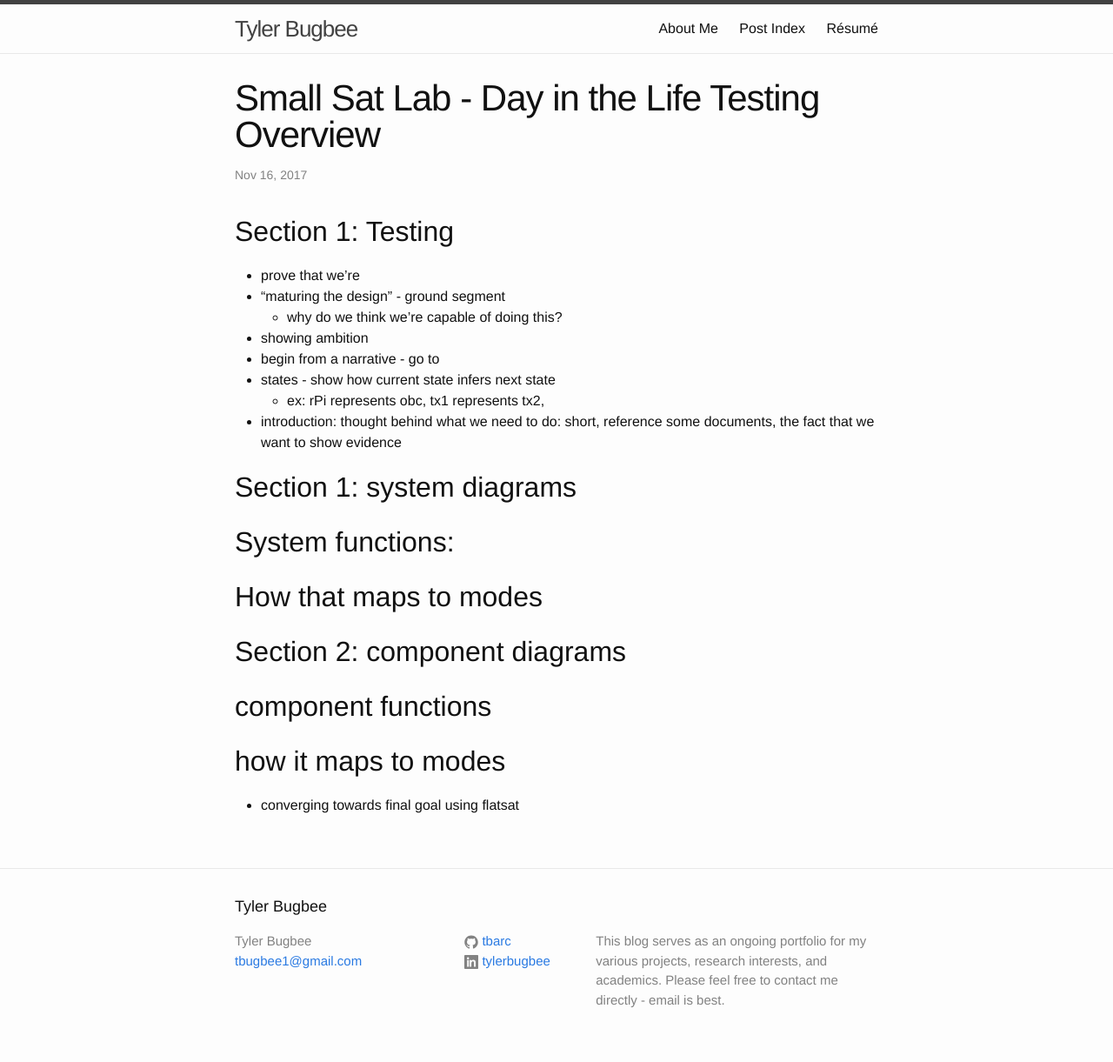
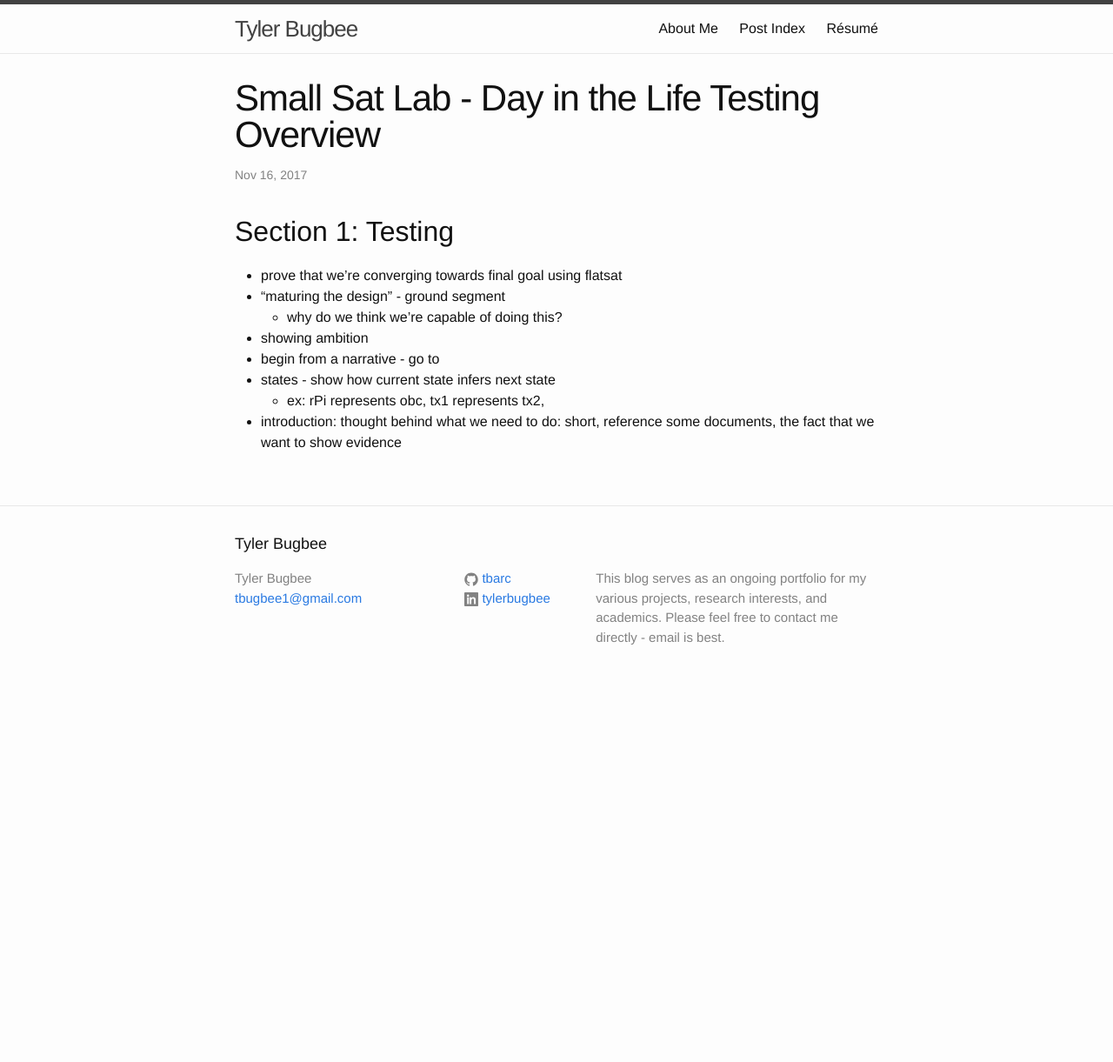
Before and after one commit to tbarc/tbarc.github.io, a Jekyll site: the page built from _posts/2017-11-16-Small-Sat-DITL.markdown, in a window 1280 px wide. Shown: the whole page at 87% size. Built offline with Jekyll 4.4.1, drawn with Linux system fonts in a browser that asks for light colours; after the commit the page ends 900 px from its top, so only the background shows below that.

Commit message:
updated notes

```diff
--- a/_posts/2017-11-16-Small-Sat-DITL.markdown
+++ b/_posts/2017-11-16-Small-Sat-DITL.markdown
@@ -14,13 +14,3 @@ published: true
 * states - show how current state infers next state
   * ex: rPi represents obc, tx1 represents tx2,
 * introduction: thought behind what we need to do: short, reference some documents, the fact that we want to show evidence
-
-
-## Section 1: system diagrams
-## System functions:
-## How that maps to modes
-## Section 2: component diagrams
-## component functions
-## how it maps to modes
-
-* converging towards final goal using flatsat
```
Also changed, not shown: other parts of _posts/2017-11-16-Small-Sat-DITL.markdown (+1 -1 lines).
